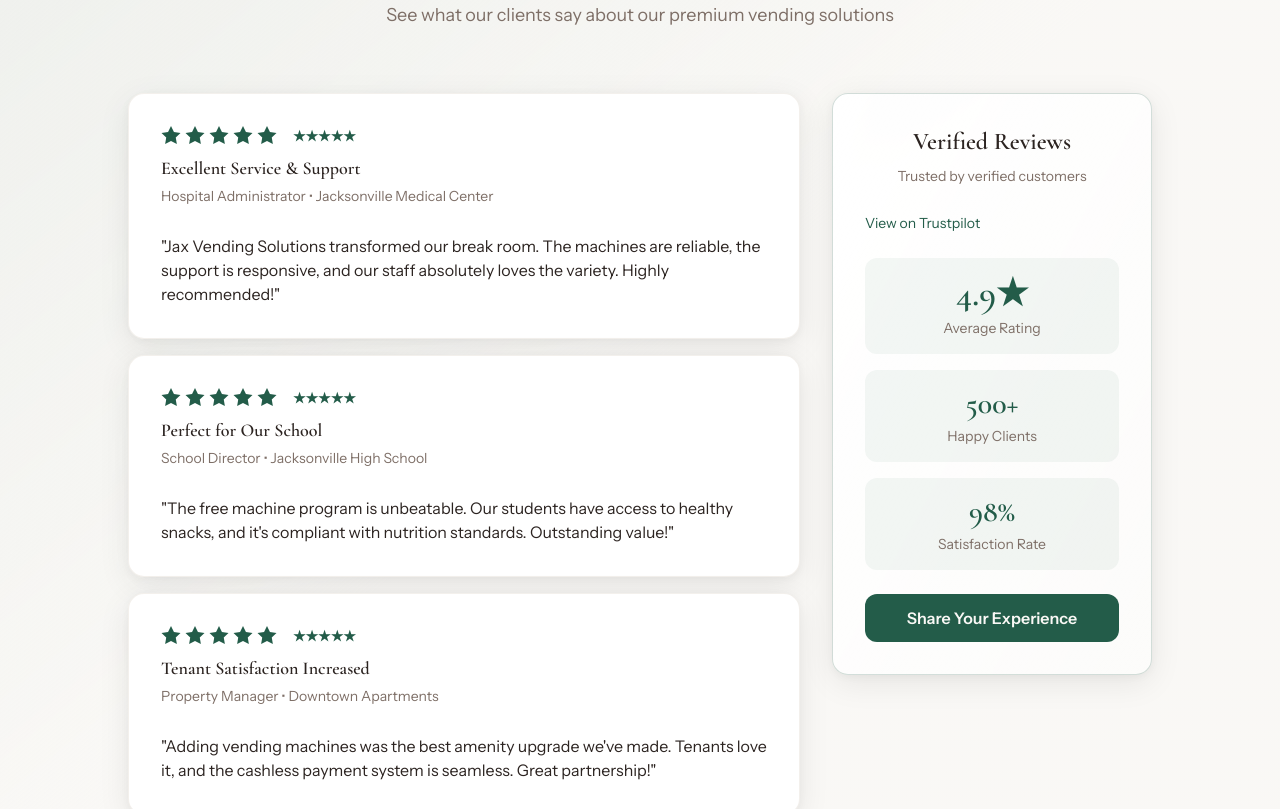
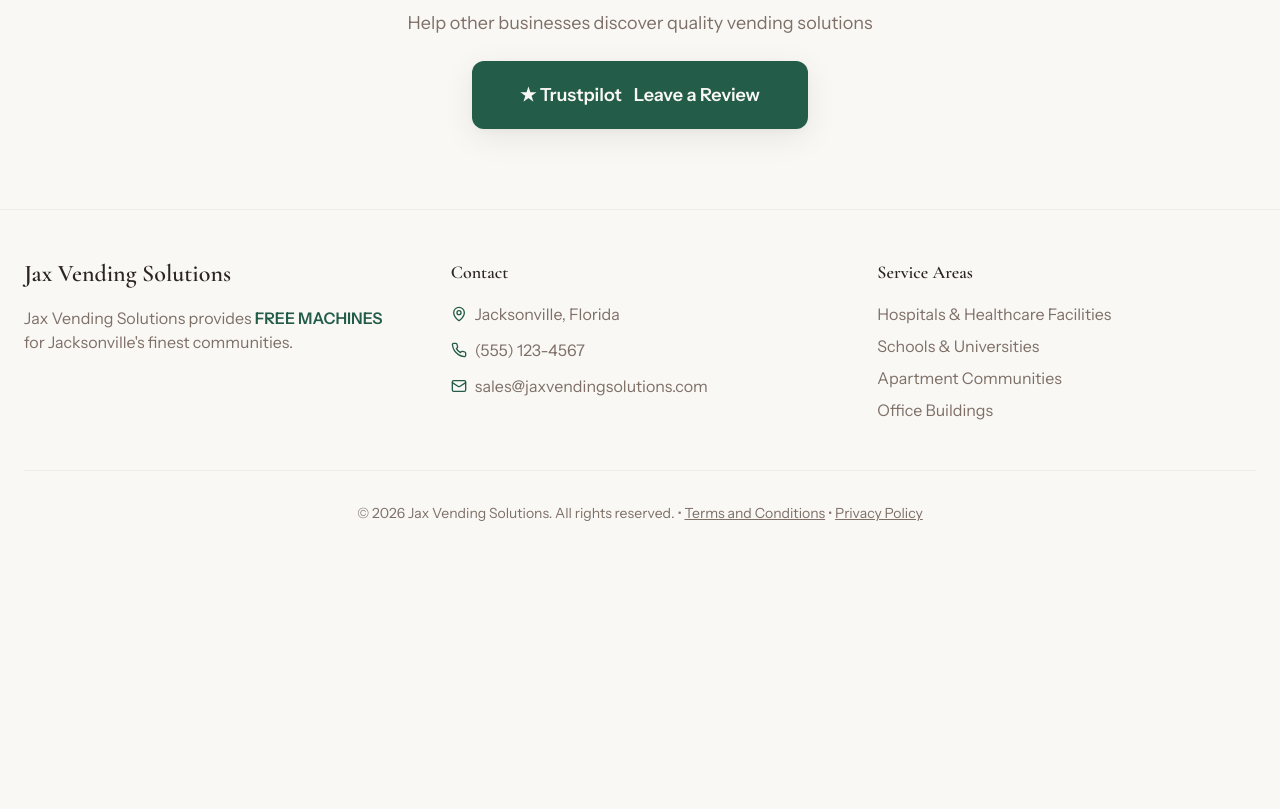
Before and after one commit to devs-10pt/Jaxvendingsolutions.com, a React (Vite) app in the folder webapp/: page /contact in a window 1280 px wide. Shown: the part 2180-2989 px from the top of the page. After the commit the page ends 2751 px from the top, so only its background shows below. Built offline with nearby package versions, Linux system fonts and the light colour scheme.

Commit message:
No I dont need all that, More like a cool button that says share your experience then the button that says TrustPilot you click it and its take you to the url

```diff
--- a/webapp/src/pages/ContactUs.tsx
+++ b/webapp/src/pages/ContactUs.tsx
@@ -296,182 +296,34 @@ const ContactUs = () => {
       </section>
 
       {/* Reviews Section */}
-      <section className="relative py-12 sm:py-16 lg:py-20 px-4 sm:px-6 bg-gradient-to-br from-primary/5 via-background to-background">
-        <div className="max-w-5xl mx-auto">
-          {/* Section Header */}
+      <section className="relative py-12 sm:py-16 lg:py-20 px-4 sm:px-6">
+        <div className="max-w-3xl mx-auto">
           <motion.div
             initial={{ opacity: 0, y: 30 } as any}
             whileInView={{ opacity: 1, y: 0 } as any}
             transition={{ duration: 0.8, ease: [0.22, 1, 0.36, 1] } as any}
             viewport={{ once: true } as any}
-            className="text-center mb-12 sm:mb-16"
+            className="text-center space-y-6"
           >
-            <h2 className="text-3xl sm:text-4xl lg:text-5xl font-display font-semibold text-foreground mb-4">
-              Trusted by Jacksonville's Best
+            <h2 className="text-3xl sm:text-4xl lg:text-5xl font-display font-semibold text-foreground">
+              Share Your Experience
             </h2>
             <p className="text-base sm:text-lg text-muted-foreground max-w-2xl mx-auto">
-              See what our clients say about our premium vending solutions
+              Help other businesses discover quality vending solutions
             </p>
+
+            <a
+              href="https://www.trustpilot.com/review/jaxvendingsolutions.com"
+              target="_blank"
+              rel="noopener noreferrer"
+              className="inline-block"
+            >
+              <button className="px-8 sm:px-12 py-4 sm:py-5 bg-primary text-primary-foreground font-semibold rounded-lg shadow-premium hover:shadow-premium-lg hover:scale-105 transition-all duration-300 text-base sm:text-lg min-h-[52px] flex items-center gap-3">
+                <span>★ Trustpilot</span>
+                <span>Leave a Review</span>
+              </button>
+            </a>
           </motion.div>
-
-          {/* Reviews Widget Grid */}
-          <div className="grid lg:grid-cols-3 gap-6 sm:gap-8">
-            {/* Left: Custom Review Cards */}
-            <motion.div
-              initial={{ opacity: 0, x: -30 } as any}
-              whileInView={{ opacity: 1, x: 0 } as any}
-              transition={{ duration: 0.8, delay: 0.1, ease: [0.22, 1, 0.36, 1] } as any}
-              viewport={{ once: true } as any}
-              className="lg:col-span-2 space-y-4"
-            >
-              {/* Review Card 1 */}
-              <div className="group p-6 sm:p-8 rounded-2xl bg-card border border-border/50 shadow-premium hover:shadow-premium-lg transition-all duration-300 hover:border-primary/30">
-                <div className="flex items-start gap-4 mb-4">
-                  <div className="flex-1">
-                    <div className="flex items-center gap-2 mb-2">
-                      <div className="flex gap-1">
-                        {[...Array(5)].map((_, i) => (
-                          <svg key={i} className="w-4 h-4 sm:w-5 sm:h-5 fill-primary" viewBox="0 0 20 20">
-                            <path d="M10 15l-5.878 3.09 1.123-6.545L.489 6.91l6.572-.955L10 0l2.939 5.955 6.572.955-4.756 4.635 1.123 6.545z" />
-                          </svg>
-                        ))}
-                      </div>
-                      <span className="text-xs sm:text-sm font-semibold text-primary ml-2">★★★★★</span>
-                    </div>
-                    <h4 className="text-base sm:text-lg font-semibold text-foreground mb-1">
-                      Excellent Service & Support
-                    </h4>
-                    <p className="text-xs sm:text-sm text-muted-foreground mb-3">
-                      Hospital Administrator • Jacksonville Medical Center
-                    </p>
-                  </div>
-                </div>
-                <p className="text-sm sm:text-base text-foreground leading-relaxed">
-                  "Jax Vending Solutions transformed our break room. The machines are reliable, the support is responsive, and our staff absolutely loves the variety. Highly recommended!"
-                </p>
-              </div>
-
-              {/* Review Card 2 */}
-              <div className="group p-6 sm:p-8 rounded-2xl bg-card border border-border/50 shadow-premium hover:shadow-premium-lg transition-all duration-300 hover:border-primary/30">
-                <div className="flex items-start gap-4 mb-4">
-                  <div className="flex-1">
-                    <div className="flex items-center gap-2 mb-2">
-                      <div className="flex gap-1">
-                        {[...Array(5)].map((_, i) => (
-                          <svg key={i} className="w-4 h-4 sm:w-5 sm:h-5 fill-primary" viewBox="0 0 20 20">
-                            <path d="M10 15l-5.878 3.09 1.123-6.545L.489 6.91l6.572-.955L10 0l2.939 5.955 6.572.955-4.756 4.635 1.123 6.545z" />
-                          </svg>
-                        ))}
-                      </div>
-                      <span className="text-xs sm:text-sm font-semibold text-primary ml-2">★★★★★</span>
-                    </div>
-                    <h4 className="text-base sm:text-lg font-semibold text-foreground mb-1">
-                      Perfect for Our School
-                    </h4>
-                    <p className="text-xs sm:text-sm text-muted-foreground mb-3">
-                      School Director • Jacksonville High School
-                    </p>
-                  </div>
-                </div>
-                <p className="text-sm sm:text-base text-foreground leading-relaxed">
-                  "The free machine program is unbeatable. Our students have access to healthy snacks, and it's compliant with nutrition standards. Outstanding value!"
-                </p>
-              </div>
-
-              {/* Review Card 3 */}
-              <div className="group p-6 sm:p-8 rounded-2xl bg-card border border-border/50 shadow-premium hover:shadow-premium-lg transition-all duration-300 hover:border-primary/30">
-                <div className="flex items-start gap-4 mb-4">
-                  <div className="flex-1">
-                    <div className="flex items-center gap-2 mb-2">
-                      <div className="flex gap-1">
-                        {[...Array(5)].map((_, i) => (
-                          <svg key={i} className="w-4 h-4 sm:w-5 sm:h-5 fill-primary" viewBox="0 0 20 20">
-                            <path d="M10 15l-5.878 3.09 1.123-6.545L.489 6.91l6.572-.955L10 0l2.939 5.955 6.572.955-4.756 4.635 1.123 6.545z" />
-                          </svg>
-                        ))}
-                      </div>
-                      <span className="text-xs sm:text-sm font-semibold text-primary ml-2">★★★★★</span>
-                    </div>
-                    <h4 className="text-base sm:text-lg font-semibold text-foreground mb-1">
-                      Tenant Satisfaction Increased
-                    </h4>
-                    <p className="text-xs sm:text-sm text-muted-foreground mb-3">
-                      Property Manager • Downtown Apartments
-                    </p>
-                  </div>
-                </div>
-                <p className="text-sm sm:text-base text-foreground leading-relaxed">
-                  "Adding vending machines was the best amenity upgrade we've made. Tenants love it, and the cashless payment system is seamless. Great partnership!"
-                </p>
-              </div>
-            </motion.div>
-
-            {/* Right: Trustpilot Widget & Stats */}
-            <motion.div
-              initial={{ opacity: 0, x: 30 } as any}
-              whileInView={{ opacity: 1, x: 0 } as any}
-              transition={{ duration: 0.8, delay: 0.2, ease: [0.22, 1, 0.36, 1] } as any}
-              viewport={{ once: true } as any}
-              className="lg:col-span-1 space-y-6"
-            >
-              {/* Trustpilot Badge */}
-              <div className="p-6 sm:p-8 rounded-2xl bg-gradient-to-br from-card to-card/50 border border-primary/20 shadow-premium">
-                <div className="text-center mb-6">
-                  <h3 className="text-xl sm:text-2xl font-display font-semibold text-foreground mb-2">
-                    Verified Reviews
-                  </h3>
-                  <p className="text-sm text-muted-foreground">
-                    Trusted by verified customers
-                  </p>
-                </div>
-
-                {/* Trustpilot Widget */}
-                <div className="mb-6 flex justify-center">
-                  <script type="text/javascript" src="//widget.trustpilot.com/bootstrap/v5/tp.widget.bootstrap.min.js" async></script>
-                  <div className="trustpilot-widget w-full" data-locale="en-US" data-template-id="56278e9abfbbba0bdcd568bc" data-businessunit-id="698e863445c20b8134508f94" data-style-height="auto" data-style-width="100%" data-token="70a11936-6992-4f6b-b4e4-2ccc033a54eb">
-                    <a href="https://www.trustpilot.com/review/jaxvendingsolutions.com" target="_blank" rel="noopener noreferrer" className="text-primary hover:underline text-sm">
-                      View on Trustpilot
-                    </a>
-                  </div>
-                </div>
-
-                {/* Stats */}
-                <div className="space-y-4">
-                  <div className="text-center p-4 rounded-lg bg-primary/5">
-                    <div className="text-3xl sm:text-4xl font-display font-semibold text-primary mb-1">
-                      4.9★
-                    </div>
-                    <p className="text-xs sm:text-sm text-muted-foreground">
-                      Average Rating
-                    </p>
-                  </div>
-
-                  <div className="text-center p-4 rounded-lg bg-primary/5">
-                    <div className="text-2xl sm:text-3xl font-display font-semibold text-primary mb-1">
-                      500+
-                    </div>
-                    <p className="text-xs sm:text-sm text-muted-foreground">
-                      Happy Clients
-                    </p>
-                  </div>
-
-                  <div className="text-center p-4 rounded-lg bg-primary/5">
-                    <div className="text-2xl sm:text-3xl font-display font-semibold text-primary mb-1">
-                      98%
-                    </div>
-                    <p className="text-xs sm:text-sm text-muted-foreground">
-                      Satisfaction Rate
-                    </p>
-                  </div>
-                </div>
-
-                {/* CTA */}
-                <button className="w-full mt-6 px-4 py-3 bg-primary text-primary-foreground font-semibold rounded-lg hover:shadow-premium transition-all duration-300 text-sm sm:text-base min-h-[44px]">
-                  Share Your Experience
-                </button>
-              </div>
-            </motion.div>
-          </div>
         </div>
       </section>
 
```
Also changed, not shown: 1 other file (tests, documents, lock files or other folders).
